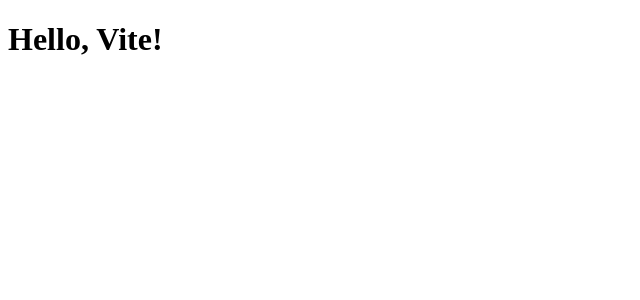
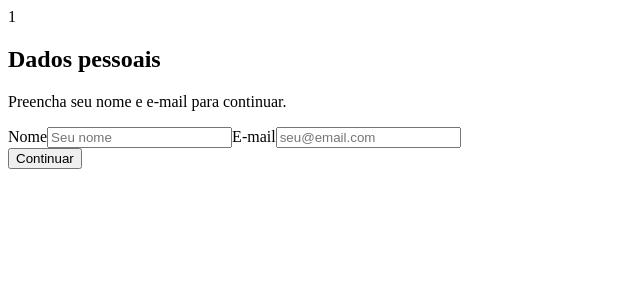
Before and after one commit to Ol1n4D/planejai, a React (Vite) app: page / in a window 1280 px wide. Shown: the top 300 px of the page, without its empty margins (0-640 px from the left). Built offline with nearby package versions, Linux system fonts and the light colour scheme.

Commit message:
feat: implement FormStep component and integrate it into App entry point

```diff
--- a/src/App.tsx
+++ b/src/App.tsx
@@ -1,8 +1,29 @@
+import FormStep from './FormStep';
+
 function App() {
   return (
-    <>
-      <h1>Hello, Vite!</h1>
-    </>
+    <main>
+      <FormStep
+        step={1}
+        title="Dados pessoais"
+        description="Preencha seu nome e e-mail para continuar."
+        actions={
+          <button type="button">
+            Continuar
+          </button>
+        }
+      >
+        <label>
+          Nome
+          <input type="text" name="name" placeholder="Seu nome" />
+        </label>
+
+        <label>
+          E-mail
+          <input type="email" name="email" placeholder="seu@email.com" />
+        </label>
+      </FormStep>
+    </main>
   );
 }
 
--- /dev/null
+++ b/src/FormStep.tsx
@@ -0,0 +1,38 @@
+import type { ReactNode } from 'react';
+
+type FormStepProps = {
+  title: string;
+  description?: string;
+  step?: number | string;
+  children: ReactNode;
+  actions?: ReactNode;
+  className?: string;
+};
+
+export default function FormStep({
+  title,
+  description,
+  step,
+  children,
+  actions,
+  className,
+}: FormStepProps) {
+  const composedClassName = ['form-step', className].filter(Boolean).join(' ');
+  const hasStep = typeof step === 'number' || typeof step === 'string';
+
+  return (
+    <section className={composedClassName} aria-label={title}>
+      <header className="form-step__header">
+        {hasStep ? <span className="form-step__step">{step}</span> : null}
+        <div className="form-step__title-group">
+          <h2 className="form-step__title">{title}</h2>
+          {description ? <p className="form-step__description">{description}</p> : null}
+        </div>
+      </header>
+
+      <div className="form-step__content">{children}</div>
+
+      {actions ? <div className="form-step__actions">{actions}</div> : null}
+    </section>
+  );
+}
```
